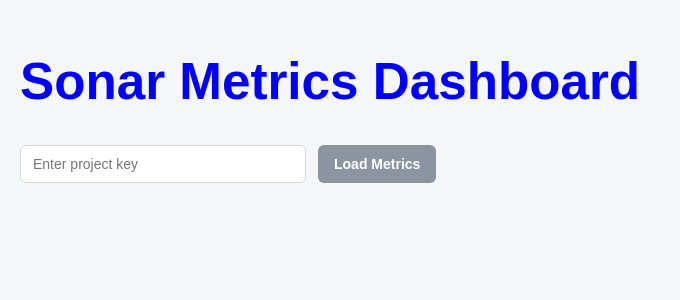
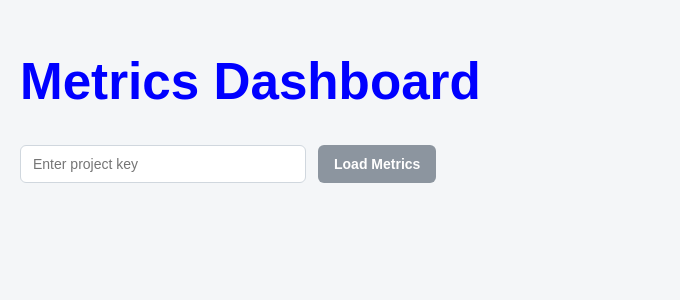
Before and after one commit to tinageorge5/metrics-dashboard, a React (Vite) app: page / in a window 1280 px wide. Shown: the top 300 px of the page, without its empty margins (0-680 px from the left). Built offline with nearby package versions, Linux system fonts and the light colour scheme.

Commit message:
Rename sonar to metrics dashboard

```diff
--- a/index.html
+++ b/index.html
@@ -1,10 +1,10 @@
 <!doctype html>
 <html lang="en">
 <head>
-    <meta charset="UTF-8" />
-    <link rel="icon" type="image/svg+xml" href="/vite.svg" />
-    <meta name="viewport" content="width=device-width, initial-scale=1.0" />
-    <title>sonar-dashboard</title>
+    <meta charset="UTF-8"/>
+    <link rel="icon" type="image/svg+xml" href="/vite.svg"/>
+    <meta name="viewport" content="width=device-width, initial-scale=1.0"/>
+    <title>metrics-dashboard</title>
 </head>
 <body>
 <div id="root"></div>
--- a/package.json
+++ b/package.json
@@ -1,5 +1,5 @@
 {
-  "name": "sonar-dashboard",
+  "name": "metrics-dashboard",
   "private": true,
   "version": "0.0.0",
   "type": "module",
--- a/src/components/MetricsDashboard.jsx
+++ b/src/components/MetricsDashboard.jsx
@@ -30,7 +30,7 @@ function MetricsDashboard() {
 
   return (
     <div className="dashboard">
-      <h1>Sonar Metrics Dashboard</h1>
+      <h1>Metrics Dashboard</h1>
       <div className="controls">
       <input
         type="text"
```
Also changed, not shown: 1 other file (tests, documents, lock files or other folders). Lines whose indentation alone changed are shown as unchanged.
